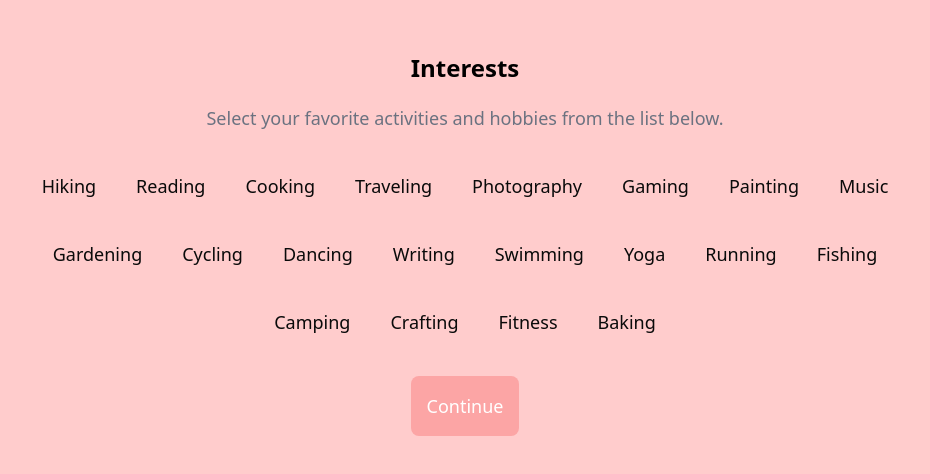
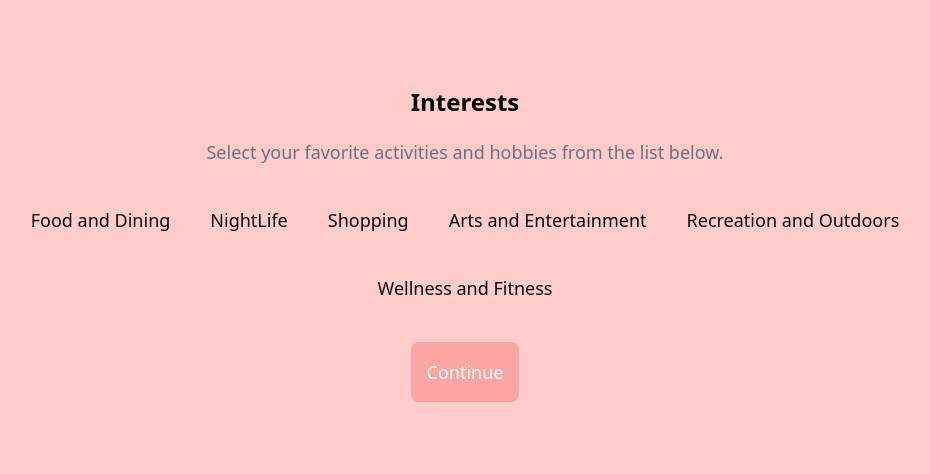
Before and after one commit to austinwright10/DateNightWeb, a Next.js app in the folder date-night/: page /onboarding/InterestSelectionPage in a window 1280 px wide. Shown: the part 156-630 px from the top of the page, without its empty margins (175-1105 px from the left). Built offline with nearby package versions, Linux system fonts and the light colour scheme.

Commit message:
new list of interests

```diff
--- a/date-night/src/app/components/InterestSelection.tsx
+++ b/date-night/src/app/components/InterestSelection.tsx
@@ -3,26 +3,12 @@ import { useRouter } from 'next/navigation'
 import { interestStore } from '@/app/stores/stores'
 
 const activities = [
-  'Hiking',
-  'Reading',
-  'Cooking',
-  'Traveling',
-  'Photography',
-  'Gaming',
-  'Painting',
-  'Music',
-  'Gardening',
-  'Cycling',
-  'Dancing',
-  'Writing',
-  'Swimming',
-  'Yoga',
-  'Running',
-  'Fishing',
-  'Camping',
-  'Crafting',
-  'Fitness',
-  'Baking',
+  'Food and Dining',
+  'NightLife',
+  'Shopping',
+  'Arts and Entertainment',
+  'Recreation and Outdoors',
+  'Wellness and Fitness',
 ]
 
 export default function InterestSelection() {
```
